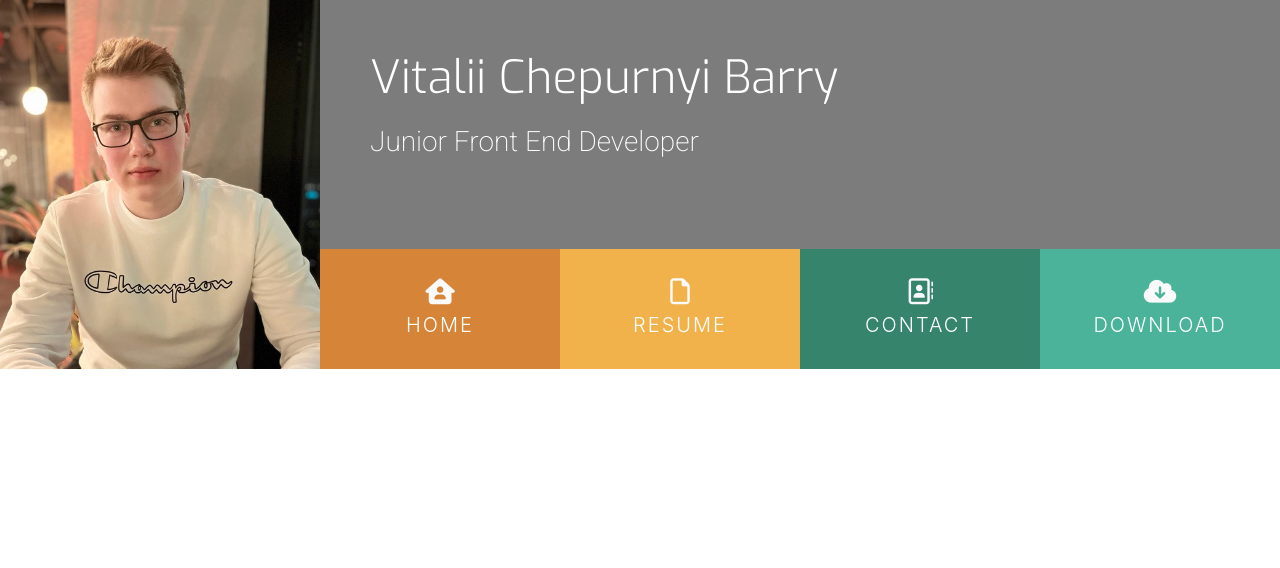
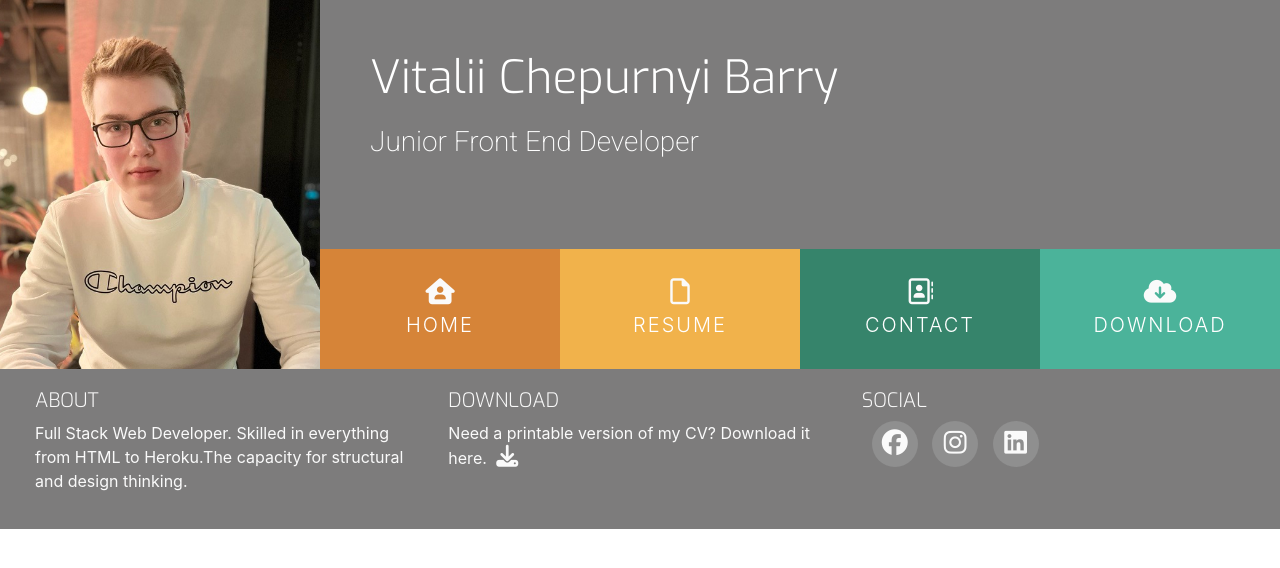
Before and after one commit to Vitalii-Chepurnyi/Resume, a plain HTML site: page index.html in a window 1280 px wide. Drawn offline with nearby package versions, Linux system fonts and the light colour scheme.

Commit message:
Add footer content and style to it

```diff
--- a/assets/css/style.css
+++ b/assets/css/style.css
@@ -19,6 +19,28 @@
 
 .ui-menu-color-download {
     background-color: #4bb39a;
+}
+/*----------------------------------------------------------------Special Paddings/margins/text*/
+
+h1,
+h2,
+h3,
+h4 {
+    margin: 0;
+}
+
+.uppercase {
+    text-transform: uppercase;
+}
+
+.general-sub {
+    font-family: "Exo", sans-serif;
+    font-weight: 300;
+    color:#fafafa;
+}
+
+.inline-block {
+    display: inline-block;
 }
 
 /*----------------------------------------------------------------Heading*/
@@ -110,3 +132,51 @@ header {
     background-color: #22222267;
     height: 120px;
 }
+
+.cv-pdf i:hover {
+    color:#f1b24b;
+}
+
+.social-links li a i:hover{
+    background:#f1b24b;
+}
+
+/*----------------------------------------------------------------Footer*/
+
+footer {
+    background-color: #676666da;
+    color: #fafafa;
+    min-height: 120px;
+    margin: 0;
+}
+
+.cv-pdf i {
+    font-size: 22px;
+    color: #fafafa;
+    text-align: center;
+    padding-left: 5px;
+    transition: all 0.25s ease-in-out;
+}
+
+.social-links {
+    padding-bottom: 15px;
+
+}
+
+.social-links li a i {
+    margin-left: 10px;
+    width: 46px;
+    height: 46px;
+    padding: 16px 0;
+    border-radius: 50%;
+    font-size: 26px;
+    line-height: 12px;
+    text-align: center;
+    color:#fafafa;
+    background: #8f8f8f;
+    transition: all 0.25s ease-in-out;
+}
+
+#footer-details {
+    padding: 20px;
+}
--- a/index.html
+++ b/index.html
@@ -45,7 +45,49 @@
     <section>
 
     </section>
-    <footer>
+    <footer class="container-fluid">
+        <div id="footer-details" class="row">
+            <div class="col-sm-4">
+                <h5 class="uppercase general-sub">About</h5>
+                <p class="inline-block">
+                    Full Stack Web Developer. Skilled in everything from HTML to
+                    Heroku.The capacity for structural and design thinking.
+                </p>
+            </div>
+            <div class="col-sm-4">
+                <h5 class="uppercase general-sub">Download</h5>
+                <p class="inline-block">
+                    Need a printable version of my CV? Download it here.
+                    <a href="/" target="_blank" class="cv-pdf">
+                        <i class="fa-solid fa-download" aria-hidden="true"></i>
+                        <span class="sr-only">Download Link.</span>
+                    </a>
+                </p>
+            </div>
+            <div class="col-sm-4">
+                <h5 class="uppercase general-sub">Social</h5>
+                <ul class="list-inline social-links">
+                    <li class="list-inline-item">
+                        <a href="" target="_blank">
+                            <i class="fa-brands fa-facebook" aria-hidden="true"></i>
+                            <span class="sr-only">Facebook.</span>
+                        </a>
+                    </li>
+                    <li class="list-inline-item">
+                        <a href="" target="_blank">
+                            <i class="fa-brands fa-instagram" aria-hidden="true"></i>
+                            <span class="sr-only">Instagram.</span>
+                        </a>
+                    </li>
+                    <li class="list-inline-item">
+                        <a href="" target="_blank">
+                            <i class="fa-brands fa-linkedin" aria-hidden="true"></i>
+                            <span class="sr-only">Linkedin</span>
+                        </a>
+                    </li>
+                </ul>
+            </div>
+        </div>
 
     </footer>
     <script src="https://kit.fontawesome.com/2b6682afdd.js" crossorigin="anonymous"></script>
```
